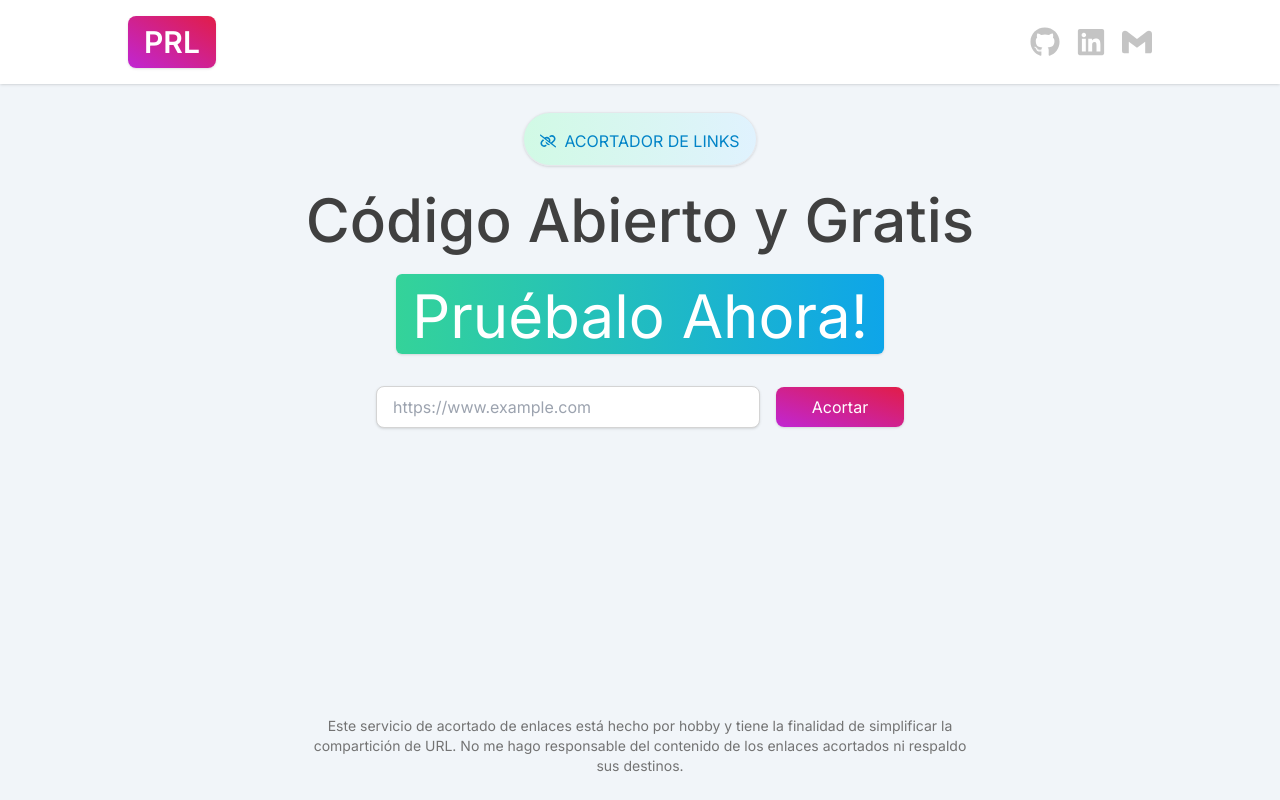
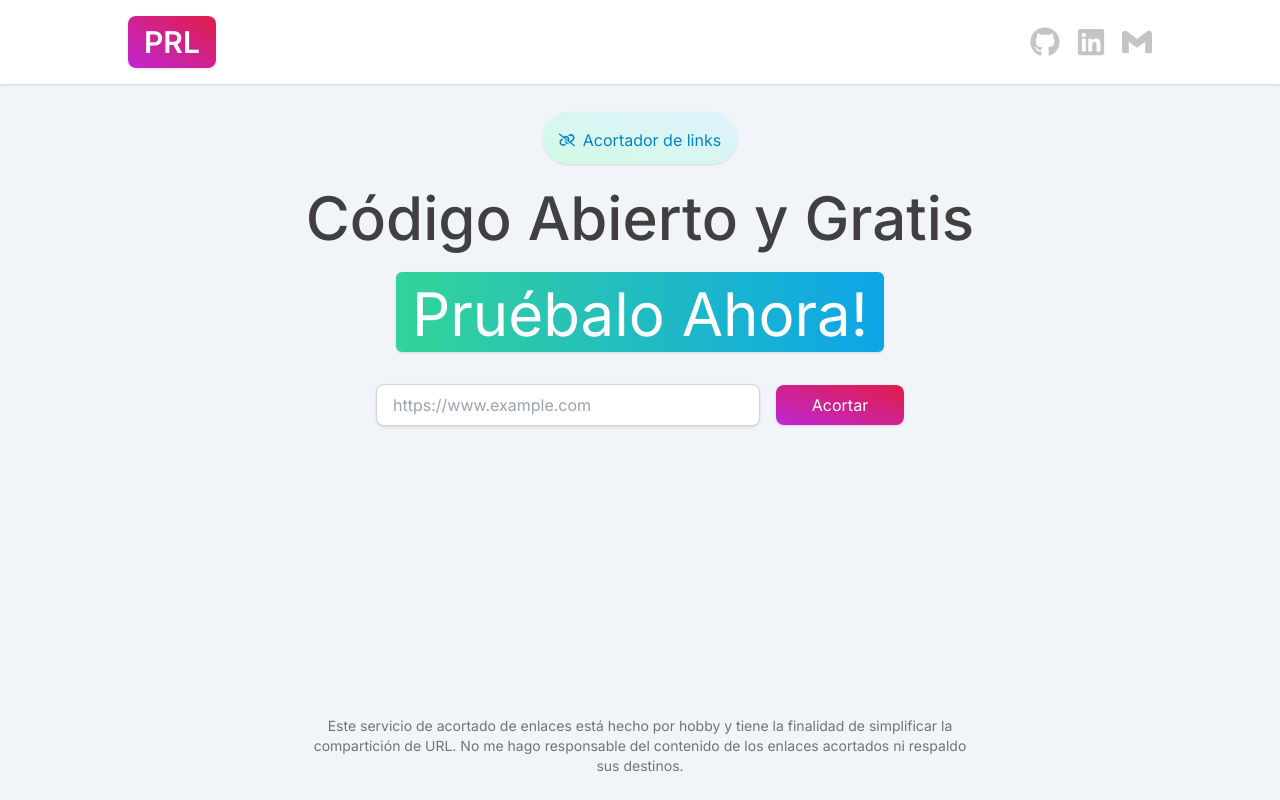
Before and after one commit to Luis-Prendas/PRL, a Next.js app: page / in a window 1280 px wide. Built offline with nearby package versions, Linux system fonts and the light colour scheme.

Commit message:
componentization main page

```diff
--- a/config/site.ts
+++ /dev/null
@@ -1,4 +0,0 @@
-export const siteConfig = {
-  name: 'PRL',
-  description: "¡Bienvenido a nuestro servicio de acortador de enlaces! Simplificamos tus URLs largas en enlaces más compactos y fáciles de compartir. Con nuestra herramienta rápida y fácil de usar, puedes generar enlaces acortados con un solo clic. Además, mantén un seguimiento de la actividad de tus enlaces gracias a nuestras estadísticas detalladas. Aprovecha la conveniencia y eficiencia al compartir enlaces con nuestro servicio de acortador. ¡Comienza a simplificar tus enlaces hoy mismo!"
-}
--- a/src/app/layout.tsx
+++ b/src/app/layout.tsx
@@ -6,18 +6,15 @@ import { FaGithub } from "react-icons/fa"
 import { FaLinkedin } from "react-icons/fa"
 import { SiGmail } from "react-icons/si"
 import { FaLinkSlash } from "react-icons/fa6"
-import { siteConfig } from '../../config/site'
+import { Pill } from '@/components/pill'
 
 const NEXT_LINK = process.env.NEXT_LINK
 
 const inter = Inter({ subsets: ['latin'] })
 
 export const metadata: Metadata = {
-  title: {
-    default: siteConfig.name,
-    template: `%s | ${siteConfig.name}`
-  },
-  description: siteConfig.description,
+  title: 'PRL',
+  description: "¡Bienvenido a nuestro servicio de acortador de enlaces! Simplificamos tus URLs largas en enlaces más compactos y fáciles de compartir. Con nuestra herramienta rápida y fácil de usar, puedes generar enlaces acortados con un solo clic. Además, mantén un seguimiento de la actividad de tus enlaces gracias a nuestras estadísticas detalladas. Aprovecha la conveniencia y eficiencia al compartir enlaces con nuestro servicio de acortador. ¡Comienza a simplificar tus enlaces hoy mismo!",
   icons: [
     {
       url: '/logo.svg',
@@ -61,9 +58,9 @@ export default function RootLayout({
           </div>
         </nav>
         <div className='flex items-center justify-center flex-col gap-4 md:gap-6'>
-          <div className='flex gap-2 px-4 pb-3 pt-4 items-center border shadow bg-gradient-to-r from-emerald-100 to-sky-100 text-sky-600 rounded-full uppercase'>
+          <Pill>
             <FaLinkSlash /> <h1>Acortador de links</h1>
-          </div>
+          </Pill>
           <h2 className=' text-3xl md:text-6xl text-center font-medium'>
             Código Abierto y Gratis
           </h2>
--- a/src/app/page.tsx
+++ b/src/app/page.tsx
@@ -1,24 +1,24 @@
 "use client"
 
-import Link from "next/link"
 import { FormEvent, useState } from "react"
 import { GifsTypes } from "../../types/supabase"
-import { FaCopy } from "react-icons/fa"
-import { FaExternalLinkSquareAlt } from "react-icons/fa"
 import copy from 'clipboard-copy'
 import { CgDanger } from "react-icons/cg"
 import { FaRegCheckCircle } from "react-icons/fa";
+import { Spinner } from "@/components/spinner"
+import { Pill } from "@/components/pill"
+import { ShortenedLink } from "@/components/shortenedLink"
 
 export default function Home() {
   const [input, setInput] = useState('')
-  const [err, setErr] = useState<boolean>(false)
+  const [error, setError] = useState<boolean>(false)
   const [data, setData] = useState<GifsTypes | null>(null)
   const [copied, setCopied] = useState<boolean>(false)
-  const [load, setLoad] = useState<boolean>(false)
+  const [loading, setLoadind] = useState<boolean>(false)
 
   const handleSubmit = async (e: FormEvent) => {
     e.preventDefault()
-    setLoad(true)
+    setLoadind(true)
     const response = await fetch(`api`, {
       method: 'POST',
       headers: {
@@ -31,11 +31,11 @@ export default function Home() {
 
     if (res.link_shortened) {
       setData(res)
-      setErr(false)
+      setError(false)
     } else {
-      setErr(true)
+      setError(true)
     }
-    setLoad(false)
+    setLoadind(false)
   }
 
   const handleCopyToClipboard = (textToCopy: string) => {
@@ -53,33 +53,10 @@ export default function Home() {
         <input className="text-black py-2 px-4 rounded-lg w-52 md:w-96 shadow hover:scale-105 transition border border-neutral-300" type="text" placeholder='https://www.example.com' value={input} onChange={(e) => setInput(e.target.value)} />
         <button type="submit" className="w-32 py-2 px-4 bg-gradient-to-tr from-fuchsia-600 to-rose-600 text-white rounded-lg shadow hover:scale-105 transition">Acortar</button>
       </form>
-      <section className="flex flex-col justify-center items-center gap-4 text-center">
-
-        {!data ? null : (
-          <div className="flex justify-center items-center gap-4">
-            <input value={data.link_shortened} className="text-black py-2 px-4 rounded-lg w-52 md:w-96 shadow hover:scale-105 transition border border-neutral-300" readOnly />
-            <div className="flex gap-4 text-2xl">
-              <button onClick={() => handleCopyToClipboard(data.link_shortened)} className="w-12 py-2 px-4 pr-10 bg-gradient-to-tr from-fuchsia-600 to-rose-600 text-white rounded-lg shadow hover:scale-105 transition">
-                <FaCopy />
-              </button>
-              <Link href={data.link_shortened} target="_blank" className="w-12 py-2 px-4 pr-10 bg-gradient-to-tr from-fuchsia-600 to-rose-600 text-white rounded-lg shadow hover:scale-105 transition">
-                <FaExternalLinkSquareAlt />
-              </Link>
-            </div>
-          </div>
-        )}
-      </section>
-      {copied && <p className="flex gap-2 justify-center text-center px-4 pb-3 pt-4 items-center border shadow bg-gradient-to-r from-emerald-200 to-green-200 text-green-600 rounded-full"><FaRegCheckCircle className="text-xl"/> Copiado al portapapeles!</p>}
-      {err && <p className="flex gap-2 justify-center text-center px-4 pb-3 pt-4 items-center border shadow bg-gradient-to-tr from-red-200 to-rose-200 text-red-600 rounded-full"><CgDanger className="text-2xl" /> Revisa el enlace e inténtalo de nuevo.</p>}
-      {load &&
-        <div role="status">
-          <svg aria-hidden="true" className="w-8 h-8 text-gray-200 animate-spin fill-blue-600" viewBox="0 0 100 101" fill="none" xmlns="http://www.w3.org/2000/svg">
-            <path d="M100 50.5908C100 78.2051 77.6142 100.591 50 100.591C22.3858 100.591 0 78.2051 0 50.5908C0 22.9766 22.3858 0.59082 50 0.59082C77.6142 0.59082 100 22.9766 100 50.5908ZM9.08144 50.5908C9.08144 73.1895 27.4013 91.5094 50 91.5094C72.5987 91.5094 90.9186 73.1895 90.9186 50.5908C90.9186 27.9921 72.5987 9.67226 50 9.67226C27.4013 9.67226 9.08144 27.9921 9.08144 50.5908Z" fill="currentColor" />
-            <path d="M93.9676 39.0409C96.393 38.4038 97.8624 35.9116 97.0079 33.5539C95.2932 28.8227 92.871 24.3692 89.8167 20.348C85.8452 15.1192 80.8826 10.7238 75.2124 7.41289C69.5422 4.10194 63.2754 1.94025 56.7698 1.05124C51.7666 0.367541 46.6976 0.446843 41.7345 1.27873C39.2613 1.69328 37.813 4.19778 38.4501 6.62326C39.0873 9.04874 41.5694 10.4717 44.0505 10.1071C47.8511 9.54855 51.7191 9.52689 55.5402 10.0491C60.8642 10.7766 65.9928 12.5457 70.6331 15.2552C75.2735 17.9648 79.3347 21.5619 82.5849 25.841C84.9175 28.9121 86.7997 32.2913 88.1811 35.8758C89.083 38.2158 91.5421 39.6781 93.9676 39.0409Z" fill="currentFill" />
-          </svg>
-          <span className="sr-only">Loading...</span>
-        </div>
-      }
+      {data && <ShortenedLink data={data} handleCopyToClipboard={handleCopyToClipboard} />}
+      {copied && <Pill variantType="success"><FaRegCheckCircle className="text-xl" /> Copiado al portapapeles!</Pill>}
+      {error && <Pill variantType="danger"><CgDanger className="text-2xl" /> Revisa el enlace e inténtalo de nuevo.</Pill>}
+      {loading && <Spinner />}
     </main>
   )
 }
--- /dev/null
+++ b/src/components/pill.tsx
@@ -0,0 +1,45 @@
+import React from 'react';
+
+type PillVariants = {
+  type: {
+    information: string;
+    danger: string;
+    success: string;
+  };
+  size: {
+    sm: string;
+  };
+};
+
+const pillVariants: PillVariants = {
+  type: {
+    information: 'bg-gradient-to-tr from-emerald-100 to-sky-100 text-sky-600',
+    danger: 'bg-gradient-to-tr from-red-200 to-rose-200 text-red-600',
+    success: 'bg-gradient-to-tr from-emerald-200 to-green-200 text-green-600',
+  },
+  size: {
+    sm: 'px-4 pb-3 pt-4'
+  },
+};
+
+type PillProps = {
+  children: React.ReactNode;
+  variantType?: keyof PillVariants['type'];
+  variantSize?: keyof PillVariants['size'];
+};
+
+export function Pill({ children, variantType, variantSize }: PillProps) {
+  const type = variantType || 'information';
+  const size = variantSize || 'sm';
+
+  const typeStyle = pillVariants.type[type];
+  const sizeStyle = pillVariants.size[size];
+
+  const combinedStyle = `text-center shadow rounded-full flex gap-2 justify-center items-center ${typeStyle} ${sizeStyle}`;
+
+  return (
+    <span className={combinedStyle}>
+      {children}
+    </span>
+  );
+}
--- /dev/null
+++ b/src/components/shortenedLink.tsx
@@ -0,0 +1,19 @@
+import Link from "next/link";
+import { FaCopy, FaExternalLinkSquareAlt } from "react-icons/fa";
+import { GifsTypes } from "../../types/supabase";
+
+export function ShortenedLink({ data, handleCopyToClipboard }: { data: GifsTypes, handleCopyToClipboard: Function }) {
+  return (
+    <section className="flex justify-center items-center gap-4 text-center">
+      <input value={data.link_shortened} className="text-black py-2 px-4 rounded-lg w-52 md:w-96 shadow hover:scale-105 transition border border-neutral-300" readOnly />
+      <div className="flex gap-4 text-2xl">
+        <button onClick={() => handleCopyToClipboard(data.link_shortened)} className="w-12 py-2 px-4 pr-10 bg-gradient-to-tr from-fuchsia-600 to-rose-600 text-white rounded-lg shadow hover:scale-105 transition">
+          <FaCopy />
+        </button>
+        <Link href={data.link_shortened} target="_blank" className="w-12 py-2 px-4 pr-10 bg-gradient-to-tr from-fuchsia-600 to-rose-600 text-white rounded-lg shadow hover:scale-105 transition">
+          <FaExternalLinkSquareAlt />
+        </Link>
+      </div>
+    </section>
+  )
+}
--- /dev/null
+++ b/src/components/spinner.tsx
@@ -0,0 +1,11 @@
+export function Spinner() {
+  return (
+    <div role="status">
+      <svg aria-hidden="true" className="w-8 h-8 text-gray-200 animate-spin fill-blue-600" viewBox="0 0 100 101" fill="none" xmlns="http://www.w3.org/2000/svg">
+        <path d="M100 50.5908C100 78.2051 77.6142 100.591 50 100.591C22.3858 100.591 0 78.2051 0 50.5908C0 22.9766 22.3858 0.59082 50 0.59082C77.6142 0.59082 100 22.9766 100 50.5908ZM9.08144 50.5908C9.08144 73.1895 27.4013 91.5094 50 91.5094C72.5987 91.5094 90.9186 73.1895 90.9186 50.5908C90.9186 27.9921 72.5987 9.67226 50 9.67226C27.4013 9.67226 9.08144 27.9921 9.08144 50.5908Z" fill="currentColor" />
+        <path d="M93.9676 39.0409C96.393 38.4038 97.8624 35.9116 97.0079 33.5539C95.2932 28.8227 92.871 24.3692 89.8167 20.348C85.8452 15.1192 80.8826 10.7238 75.2124 7.41289C69.5422 4.10194 63.2754 1.94025 56.7698 1.05124C51.7666 0.367541 46.6976 0.446843 41.7345 1.27873C39.2613 1.69328 37.813 4.19778 38.4501 6.62326C39.0873 9.04874 41.5694 10.4717 44.0505 10.1071C47.8511 9.54855 51.7191 9.52689 55.5402 10.0491C60.8642 10.7766 65.9928 12.5457 70.6331 15.2552C75.2735 17.9648 79.3347 21.5619 82.5849 25.841C84.9175 28.9121 86.7997 32.2913 88.1811 35.8758C89.083 38.2158 91.5421 39.6781 93.9676 39.0409Z" fill="currentFill" />
+      </svg>
+      <span className="sr-only">Loading...</span>
+    </div>
+  )
+}
```
